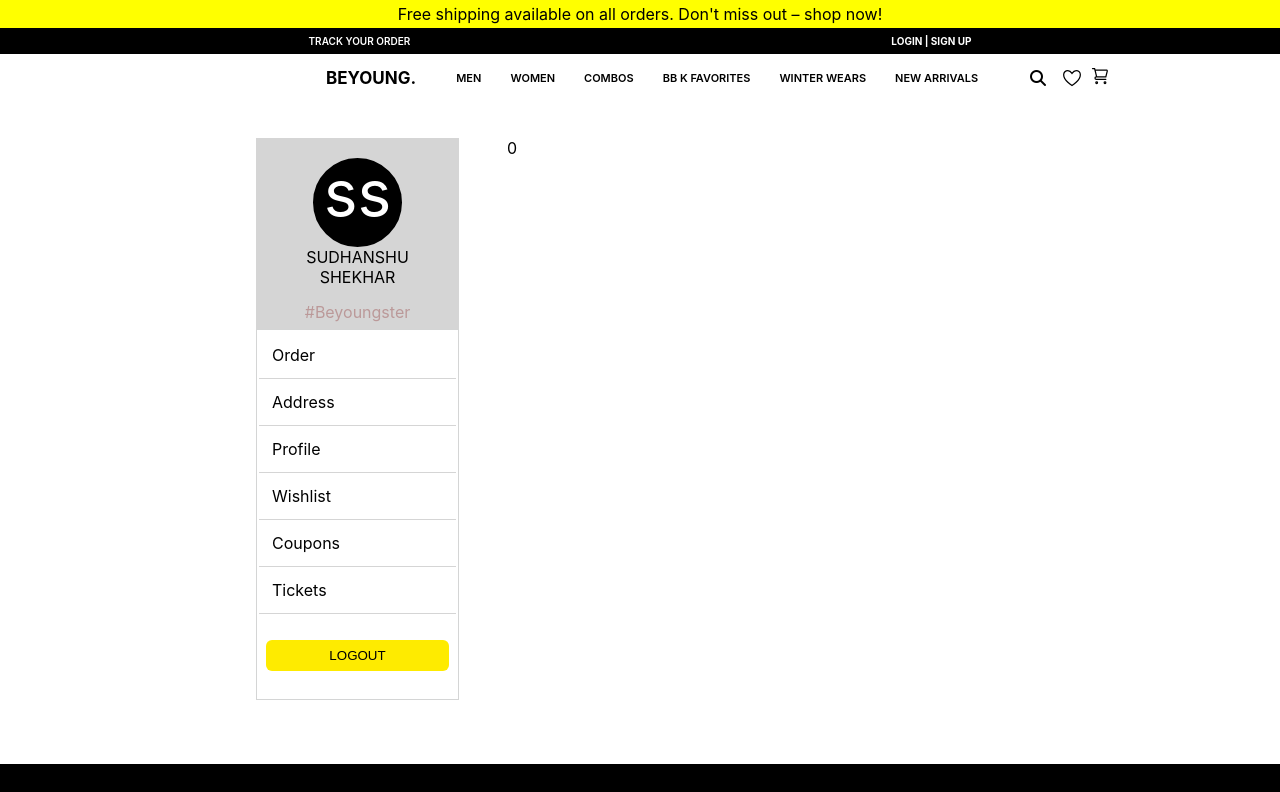
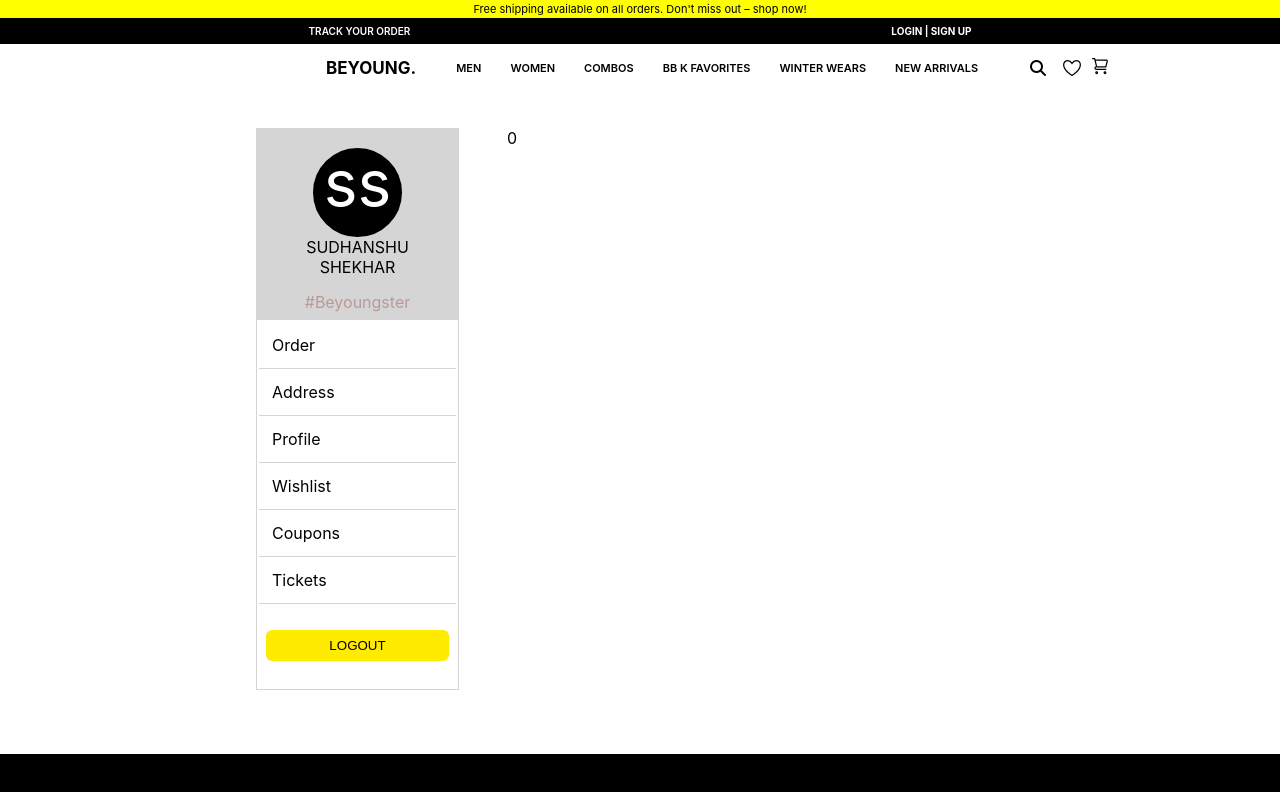
Before and after one commit to sudhanshu735591/Beyoung-clone, a React (Create React App) app: page /wishlist in a window 1280 px wide. Shown: the top 792 px of the page. Built offline with nearby package versions, Linux system fonts and the light colour scheme.

Commit message:
updated code push

```diff
--- a/src/components/Navbar/navbar.jsx
+++ b/src/components/Navbar/navbar.jsx
@@ -33,9 +33,7 @@ function Navbar(){
         const handleScroll = () => {
           const mydataElement = document.getElementById('listData');
 
-          if (window.scrollY >= 30.20000076293945) {
-            console.log('yes');
-            mydataElement.style.top = '30px';
+          if (window.scrollY >= 30.20000076293945) {            mydataElement.style.top = '30px';
           }
           else{
             mydataElement.style.top = '100px';
--- a/src/components/TopBanner/topbanner.css
+++ b/src/components/TopBanner/topbanner.css
@@ -1,4 +1,5 @@
 .offer-top{
     background-color: yellow;
-    padding: 4px;
+    padding: 2px;
+    font-size: 11px;
 }
```
